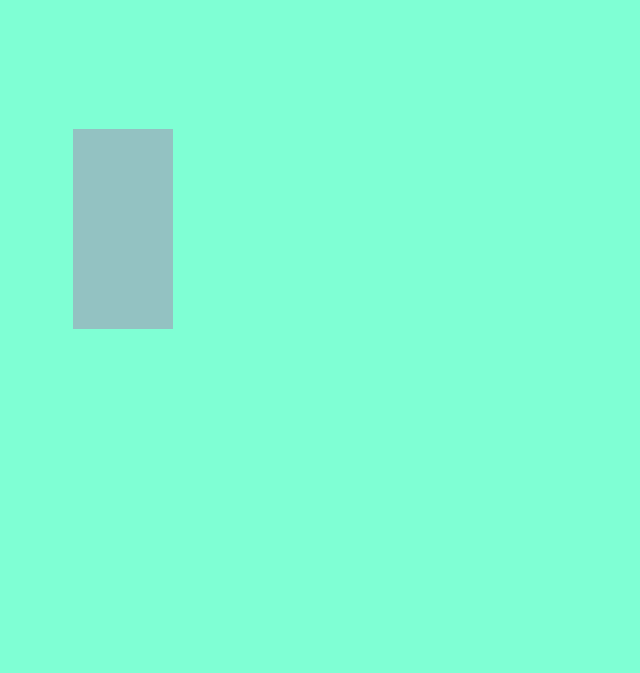
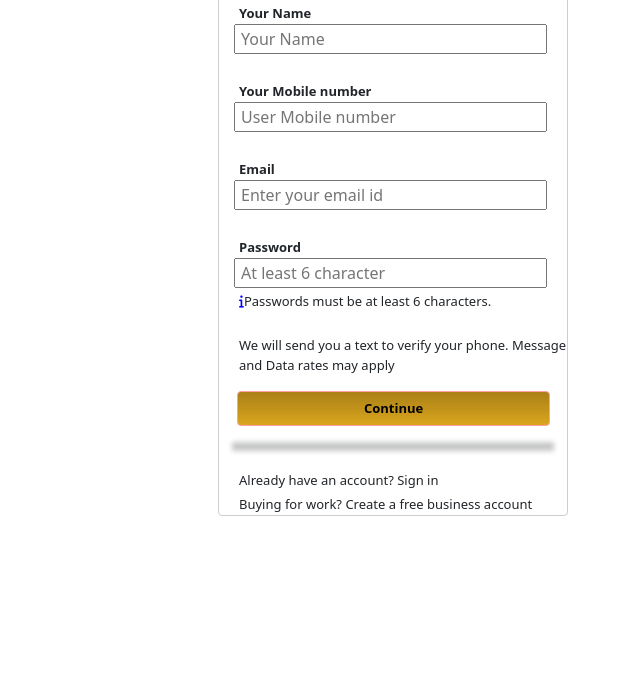
Before and after one commit to io2-inderpal/io-aspiration, a plain HTML site: page daily-classes/20220212/index.html in a window 1280 px wide. Shown: the part 127-800 px from the top of the page, without its empty margins (247-887 px from the left). Drawn offline with nearby package versions, Linux system fonts and the light colour scheme.

Commit message:
Amozone pag

```diff
--- a/daily-classes/20220212/index.html
+++ b/daily-classes/20220212/index.html
@@ -1,7 +1,17 @@
 <!DOCTYPE html>
 <html>
   <head>
-    <title>amazone markit</title>
+    <title>Amazone markit</title>
+    <link
+      rel="stylesheet"
+      href="https://cdnjs.cloudflare.com/ajax/libs/font-awesome/6.0.0/css/all.min.css"
+    />
+    <link
+      href="https://cdn.jsdelivr.net/npm/bootstrap@5.0.2/dist/css/bootstrap.min.css"
+      rel="stylesheet"
+      integrity="sha384-EVSTQN3/azprG1Anm3QDgpJLIm9Nao0Yz1ztcQTwFspd3yD65VohhpuuCOmLASjC"
+      crossorigin="anonymous"
+    />
   </head>
   <style>
     * {
@@ -10,16 +20,116 @@
       box-sizing: border-box;
     }
     div {
-      width: 100px;
-      height: 200px;
-      background-color: rgb(147, 194, 194);
-      margin: 20% 25% 20% 25%;
+      width: 350px;
+      height: fit-content;
+      background-color: white;
+      margin: 0px auto;
+      border-radius: 4px;
+      border: 1px solid rgb(209, 205, 205);
     }
-    body {
-      background-color: aquamarine;
+    img {
+      width: 150px;
+      height: 60px;
+      margin-left: 44%;
+      margin-top: 0px;
+    }
+
+    h2 {
+      padding: 10px;
+      padding-left: 15px;
+    }
+    input {
+      display: block;
+      width: 90%;
+      height: 30px;
+      margin-left: 15px;
+      /* border-radius: 4px; */
+      padding-left: 5px;
+    }
+    label {
+      padding-left: 20px;
+      font-size: small;
+      font-weight: bold;
+    }
+    span {
+      padding-left: 20px;
+      font-size: small;
+    }
+    i {
+      color: blue;
+    }
+    p {
+      font-size: small;
+      padding-left: 20px;
+      text-align: left;
+    }
+    .continue {
+      width: 90%;
+      height: 35px;
+      margin-left: 18px;
+      color: black;
+      background-color: rgb(243, 184, 33);
+      background-image: linear-gradient(rgba(0, 0, 0, 0.3), rgba(0, 0, 0, 0.1));
+      font-size: small;
+      font-weight: bold;
+      border: 1px solid rgb(252, 162, 162);
+    }
+    hr {
+      box-shadow: 0px 0px 5px 4px;
+      width: 90%;
+      margin: 20px auto;
     }
   </style>
   <body>
-    <div></div>
+    <img src="amazon.png" />
+    <div>
+      <h2>Create Account</h2>
+      <label for="your-name">Your Name</label>
+      <input
+        type="text"
+        placeholder="Your Name"
+        min="5"
+        max="25
+      "
+      /><br />
+      <label for="mobile-number">Your Mobile number</label>
+      <input
+        type="number"
+        placeholder="User Mobile number"
+        min="5"
+        max="10
+      "
+      /><br />
+      <label for="Email">Email</label>
+      <input
+        type="email(option)"
+        placeholder="Enter your email id"
+        min="5"
+        max="50
+      "
+      /><br />
+      <label for="password">Password</label>
+      <input
+        type="password"
+        placeholder="At least 6 character "
+        min="5"
+        max="50
+      "
+      /><span
+        ><i class="fa-solid fa-info"></i>Passwords must be at least 6
+        characters.</span
+      ><br />
+      <br />
+      <p>
+        We will send you a text to verify your phone. Message and Data rates may
+        apply
+      </p>
+      <button class="btn btn-primary continue" type="button">Continue</button>
+      <hr />
+
+      <span> Already have an account? Sign in</span><br /><span
+        >Buying for work? Create a free business account</span
+      >
+    </div>
   </body>
 </html>
```
